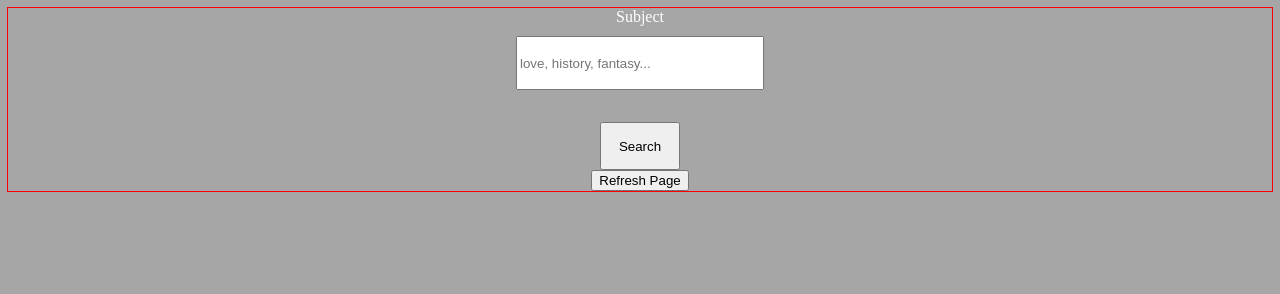
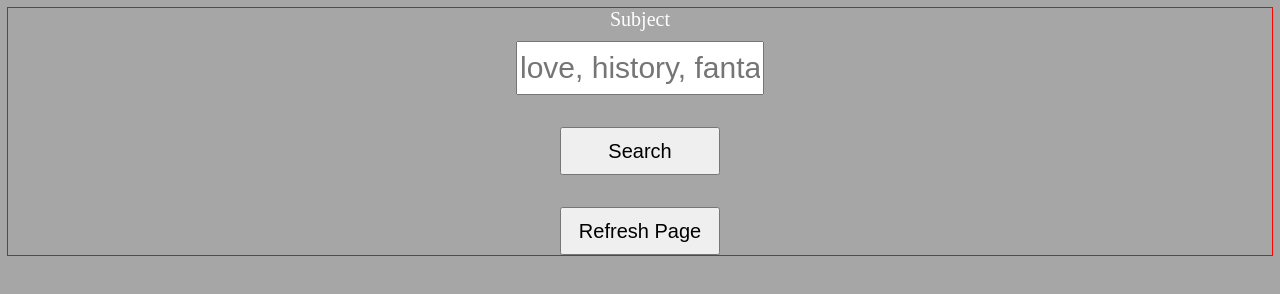
Before and after one commit to lijo-belardi/prove-ricerca-libri, a website built with webpack: page src/template.html in a window 1280 px wide. Built offline with nearby package versions, Linux system fonts and the light colour scheme.

Commit message:
aumento font-size

```diff
--- a/src/style/main.scss
+++ b/src/style/main.scss
@@ -8,6 +8,7 @@ html {
 
 body {
     background-color: rgba(128, 128, 128, 0.695);
+    font-size: 20px;
 }
 
 h1 {
@@ -27,11 +28,13 @@ form {
     margin-top: 10px;
     width: 15rem;
     height: 3rem;
+    font-size: 30px;
   }
-  .search-btn {
+  .search-btn, .refresh-button {
     margin-top: 2rem;
-    width: 5rem;
+    width: 10rem;
     height: 3rem;
+    font-size: 20px;
   }
 }
 
--- a/src/template.html
+++ b/src/template.html
@@ -16,7 +16,7 @@
     <label>Subject</label>
     <input type="text" id="search-input" placeholder="love, history, fantasy..." autocomplete="off" />
     <button type="submit" class="search-btn btn" id="search-btn">Search</button>
-    <button id="refresh-button" type="click">Refresh Page</button>
+    <button id="refresh-button" class="refresh-button" type="click">Refresh Page</button>
   </form>
 
 
```
